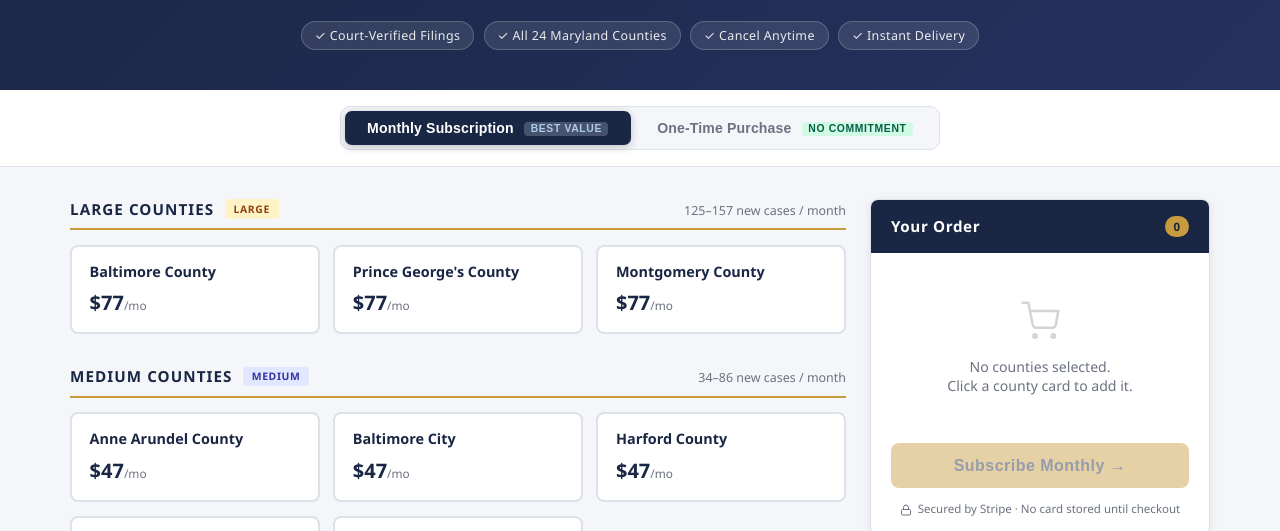
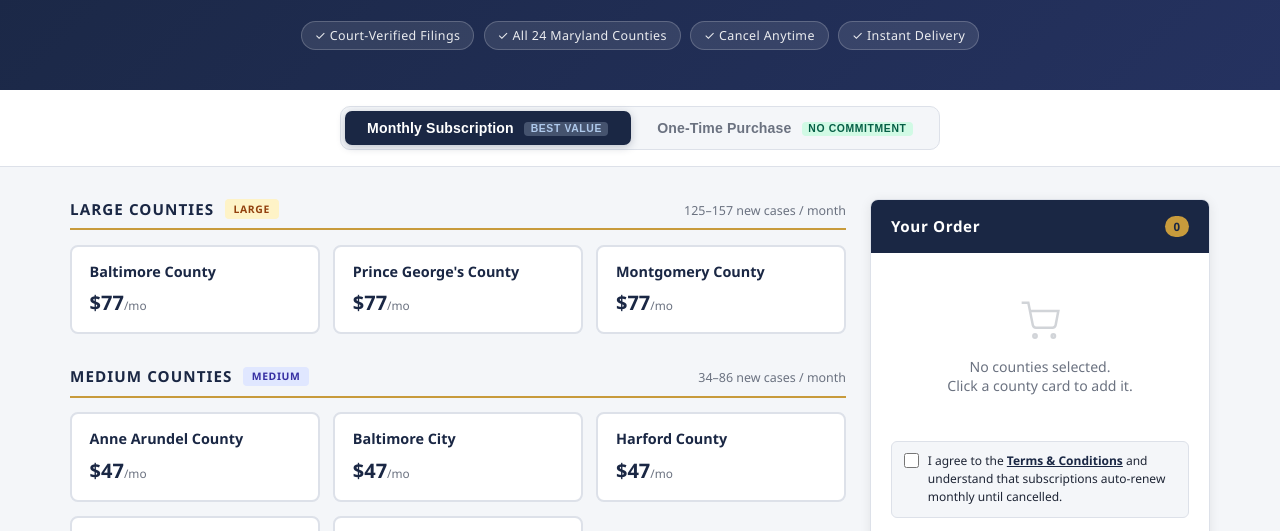
Before and after one commit to seifertkh/monthlyprobatedirect, a website: page index.html in a window 1280 px wide. Shown: the part 226-757 px from the top of the page. Drawn offline with Linux system fonts and the light colour scheme.

Commit message:
Add T&C checkbox to cart

```diff
--- a/index.html
+++ b/index.html
@@ -263,6 +263,34 @@
     .btn-checkout:hover:not(:disabled) { background: var(--gold-light); transform: translateY(-1px); }
     .btn-checkout:disabled { opacity: .45; cursor: not-allowed; }
 
+    .cart-terms {
+      display: flex;
+      align-items: flex-start;
+      gap: .55rem;
+      margin-top: .85rem;
+      padding: .65rem .75rem;
+      background: var(--gray-bg);
+      border: 1px solid var(--gray-border);
+      border-radius: 6px;
+      cursor: pointer;
+    }
+    .cart-terms input[type="checkbox"] {
+      flex-shrink: 0;
+      width: 15px;
+      height: 15px;
+      margin-top: 1px;
+      accent-color: var(--navy);
+      cursor: pointer;
+    }
+    .cart-terms label {
+      font-size: .75rem;
+      color: var(--text);
+      line-height: 1.5;
+      cursor: pointer;
+    }
+    .cart-terms label a { color: var(--navy); font-weight: 600; text-decoration: underline; }
+    .cart-terms label a:hover { color: var(--gold); }
+
     .cart-note { font-size: .72rem; color: var(--muted); text-align: center; margin-top: .75rem; line-height: 1.5; }
     .cart-note svg { vertical-align: middle; margin-right: 3px; }
 
@@ -353,6 +381,12 @@
         <div id="cartSavingsBanner" class="cart-savings-banner" style="display:none"></div>
       </div>
       <div id="cartModeNote" class="cart-mode-note sub" style="display:none"></div>
+      <div class="cart-terms">
+        <input type="checkbox" id="termsCheck" onchange="renderCart()" />
+        <label for="termsCheck">
+          I agree to the <a href="https://monthlyprobatedirect.com/terms" target="_blank" rel="noopener">Terms &amp; Conditions</a> and understand that subscriptions auto-renew monthly until cancelled.
+        </label>
+      </div>
       <button class="btn-checkout" id="checkoutBtn" disabled onclick="handleCheckout()">
         Subscribe Monthly
       </button>
@@ -530,8 +564,9 @@
     document.getElementById('cartDivider').style.display  = isEmpty ? 'none'  : 'block';
     document.getElementById('cartTotals').style.display   = isEmpty ? 'none'  : 'block';
     document.getElementById('cartModeNote').style.display = isEmpty ? 'none'  : 'block';
+    const termsChecked = document.getElementById('termsCheck').checked;
     document.getElementById('cartCount').textContent      = cart.size;
-    document.getElementById('checkoutBtn').disabled       = isEmpty;
+    document.getElementById('checkoutBtn').disabled       = isEmpty || !termsChecked;
 
     // Discount rows
     document.getElementById('cartOriginalRow').style.display  = hasDiscount ? 'flex' : 'none';
```
Also changed, not shown: .claude/settings.local.json.
